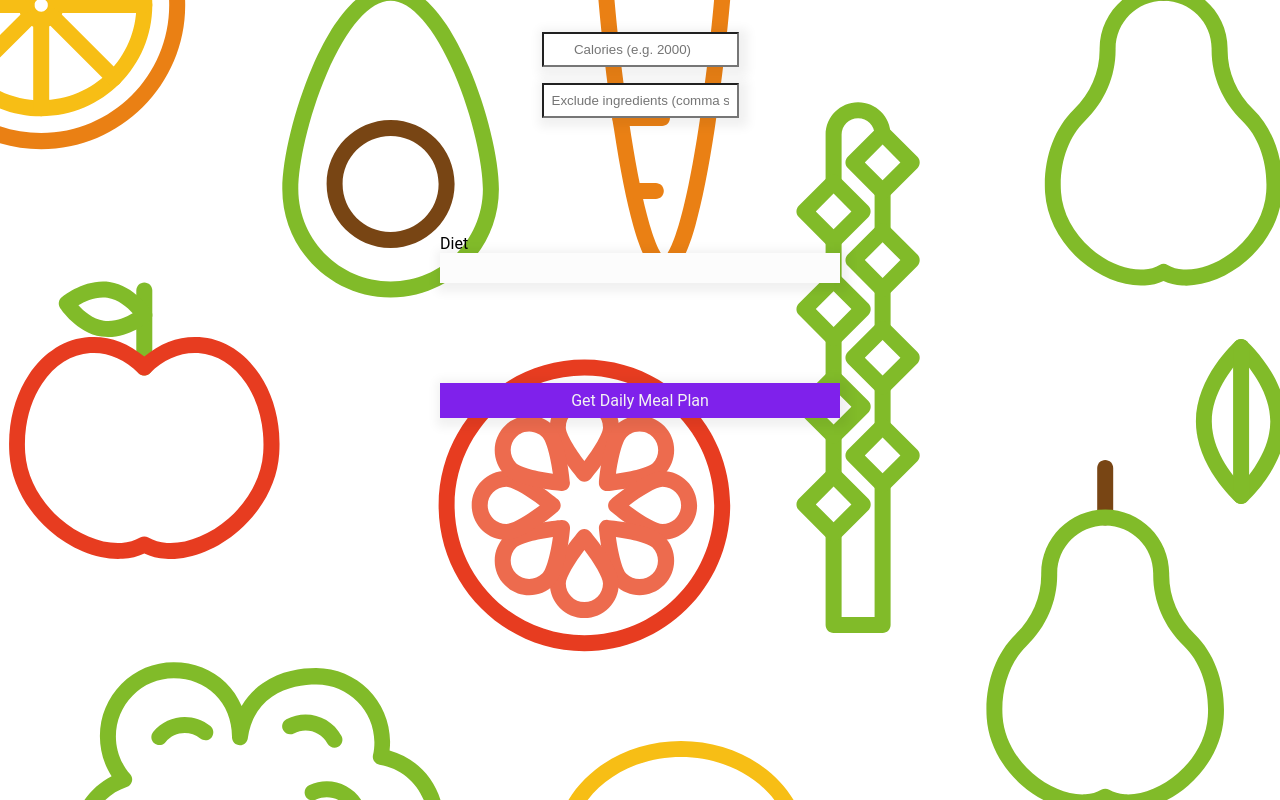
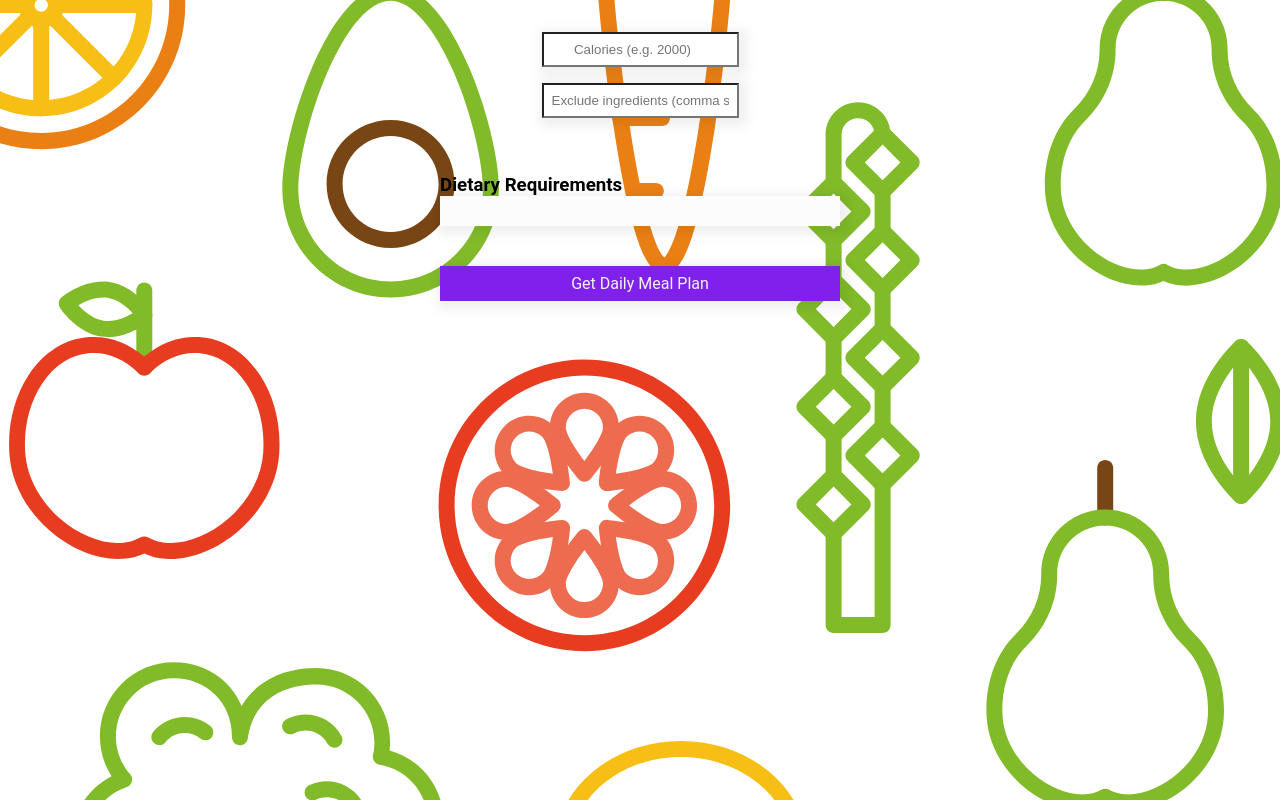
Before and after one commit to Simizzle/Daily-meal-planner, a React (Create React App) app: page / in a window 1280 px wide. Built offline with nearby package versions, Linux system fonts and the light colour scheme.

Commit message:
Updated layout

```diff
--- a/src/components/Dropdown.js
+++ b/src/components/Dropdown.js
@@ -4,7 +4,7 @@ function Dropdown({selected, setSelected}) {
     const [isActive, setIsActive] = useState(false);
     const options = ['','Vegan', 'Vegitarian', 'Ketogenic', 'Lacto-Vegitarian', 'Ovo-Vegetarian', 'Pescetarian', 'Paleo', 'Primal', 'Whole30']
     return (
-        <div className="dropdown">Diet
+        <div className="dropdown"><h3>Dietary Requirements</h3>
             <div className="dropdown-btn" onClick={(e) => setIsActive(!isActive)}>
                 {selected}
         <span className="fas fa-caret-down"></span>
--- a/src/components/styles.css
+++ b/src/components/styles.css
@@ -15,7 +15,7 @@ body{
 .dropdown {
     width: 400px;
     user-select: none;
-    margin: 100px auto;
+    margin: 40px auto;
     position: relative;
 }
 
```
